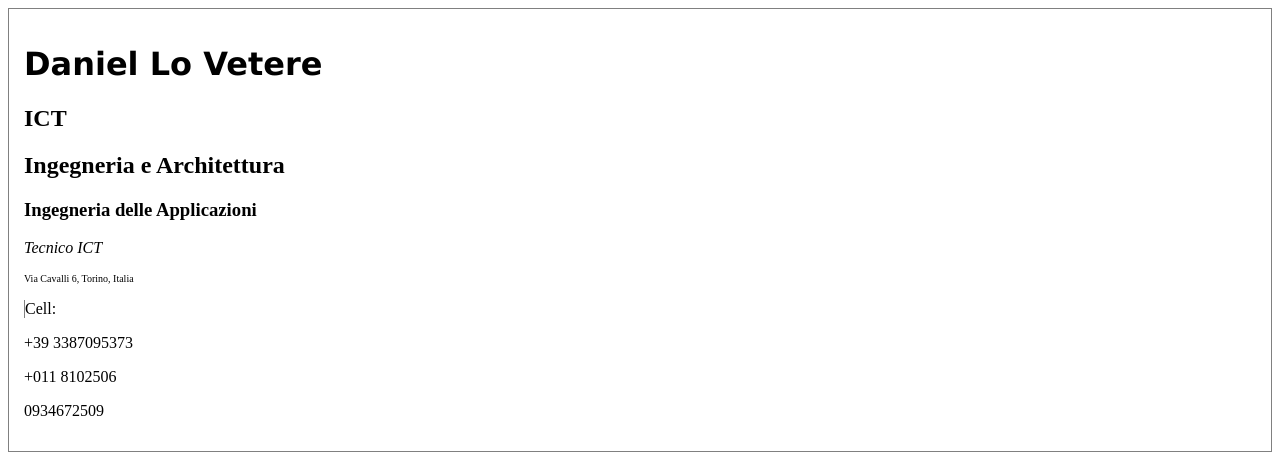
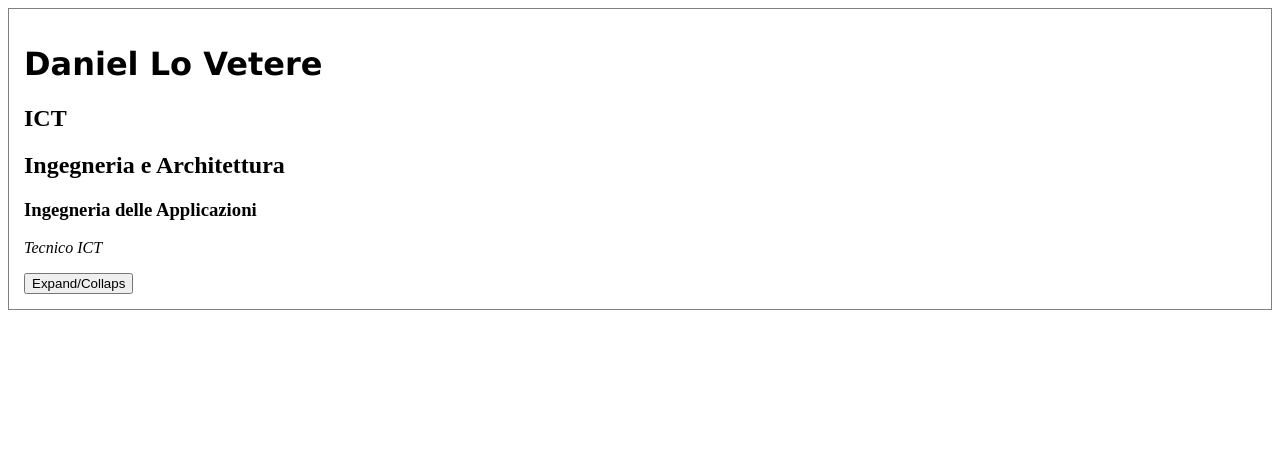
Before and after one commit to danlvet/angular, an Angular app in the folder my-first-app/: page / in a window 1280 px wide. Shown: the top 454 px of the page. Built offline with nearby package versions, Linux system fonts and the light colour scheme.

Commit message:
Add function to expand/collaps

```diff
--- a/my-first-app/src/address-card/address-card.component.html
+++ b/my-first-app/src/address-card/address-card.component.html
@@ -4,11 +4,14 @@
   <h2>{{user.mainsector}}</h2>
   <h3>{{user.secondsector}}</h3>
    <p class="title">{{user.title}}</p>
+
+<button (click)="toggleCollapse()">Expand/Collaps</button>
+<div *ngIf="!isCollapsed">
    <p class= "address"> {{user.address}}</p>
-
-
   <div *ngIf="user.cell.length">
     <p class="cell">Cell:</p>
     <p *ngFor="let phoneNumber of user.cell">{{phoneNumber}}</p>
   </div>
 </div>
+
+</div>
--- a/my-first-app/src/address-card/address-card.component.ts
+++ b/my-first-app/src/address-card/address-card.component.ts
@@ -10,9 +10,18 @@ export class AddressCardComponent implements OnInit {
   user: any;
   // tslint:disable-next-line:no-input-rename
   @Input('name') userName: string;
+  isCollapsed = true;
 
   constructor() {
 
+  }
+
+  toggleCollapse() {
+    if (this.isCollapsed) {
+      this.isCollapsed = false;
+    } else {
+      this.isCollapsed = true;
+    }
   }
 
   ngOnInit() {
```
